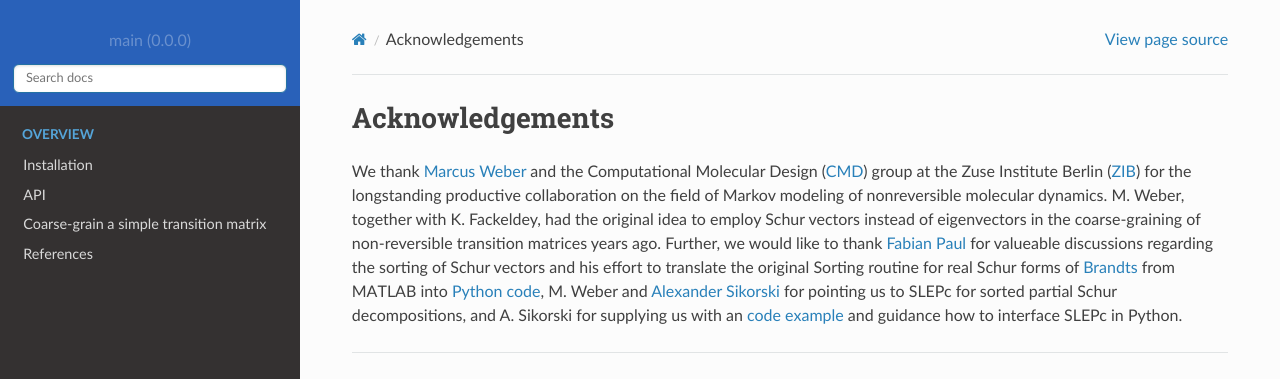
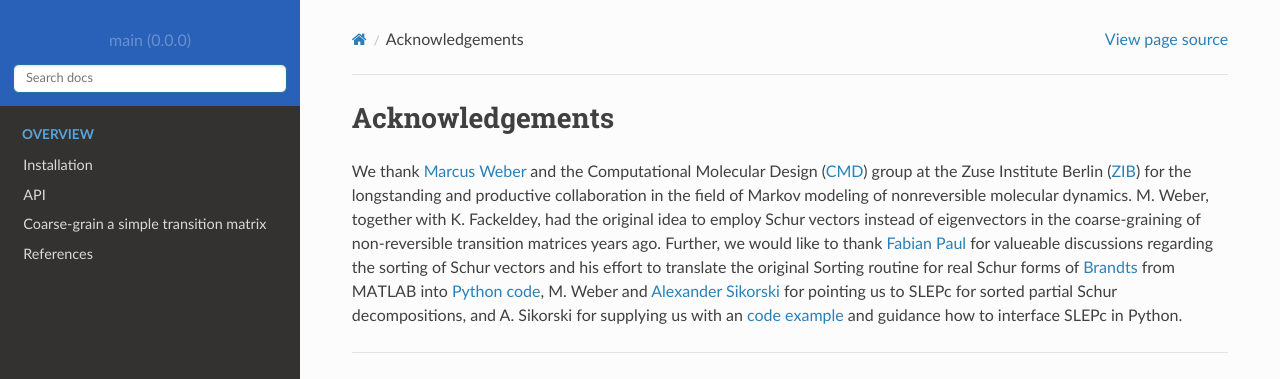
Before and after one commit to msmdev/pyGPCCA, a Sphinx documentation site: the page built from docs/source/acknowledgements.rst, in a window 1280 px wide. Shown: the top 379 px of the page. Built offline with Sphinx 7.4.7 and the Read the Docs theme 2.0.0, drawn with Linux system fonts in a browser that asks for light colours.

Commit message:
Fix typos in acknowledgements.rst.

```diff
--- a/docs/source/acknowledgements.rst
+++ b/docs/source/acknowledgements.rst
@@ -1,7 +1,7 @@
 Acknowledgements
 ================
 We thank `Marcus Weber`_ and the Computational Molecular Design (`CMD`_) group at the Zuse Institute Berlin (`ZIB`_)
-for the longstanding productive collaboration on the field of Markov modeling of nonreversible molecular dynamics.
+for the longstanding and productive collaboration in the field of Markov modeling of nonreversible molecular dynamics.
 M. Weber, together with K. Fackeldey, had the original idea to employ Schur vectors instead of eigenvectors in the
 coarse-graining of non-reversible transition matrices years ago.
 Further, we would like to thank `Fabian Paul`_ for valueable discussions regarding the sorting of Schur vectors and his
```
